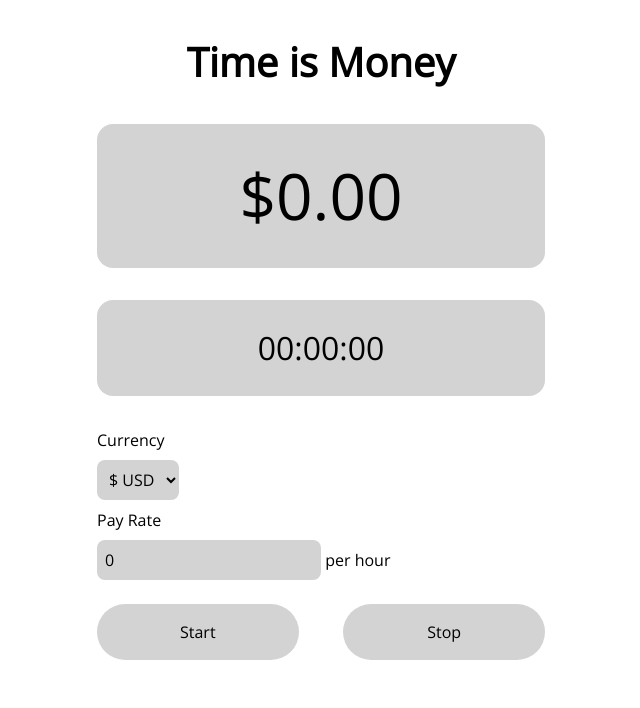
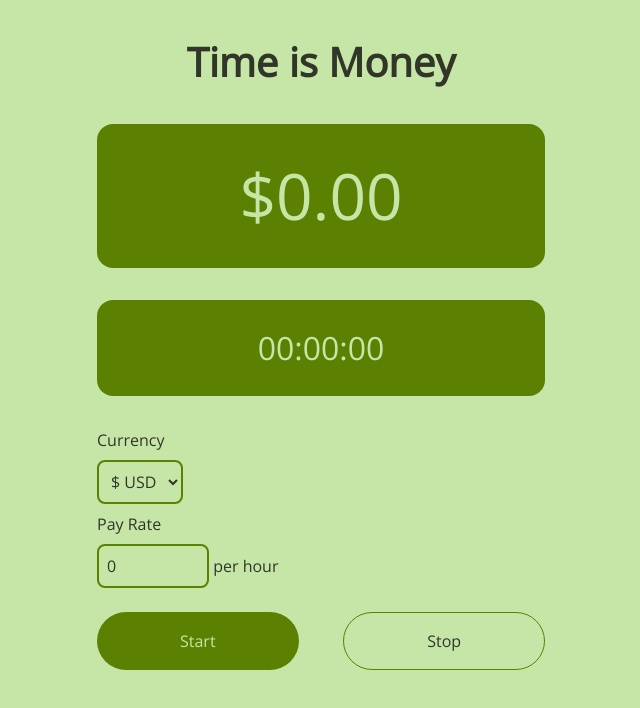
Before and after one commit to delacruzralph/Time-Is-Money-App, a plain HTML site: page index.html in a window 1280 px wide. Shown: the whole page, without its empty margins (319-959 px from the left). Drawn offline with nearby package versions, Linux system fonts and the light colour scheme.

Commit message:
added color styles

```diff
--- a/styles.css
+++ b/styles.css
@@ -1,5 +1,4 @@
 @import url('https://fonts.googleapis.com/css2?family=Open+Sans&display=swap');
-
 /*
   Josh's Custom CSS Reset
   https://www.joshwcomeau.com/css/custom-css-reset/
@@ -64,24 +63,28 @@ body {
   font-family: 'Open Sans', sans-serif;
   padding: 2rem;
   margin: auto;
+  background-color: #C5E6A6;
 }
 
 h1 {
   font-size: 2.5rem;
   margin: auto;
   text-align: center;
+  color: #313628;
 }
 
 p {
   text-align: center;
 }
 
-#pay-earned, #time-worked  {
-  background-color: lightgray;
+#pay-earned,
+#time-worked {
+  background-color: #5C8001;
   padding: 1.5rem;
   font-size: 4rem;
   margin: 2rem auto;
   border-radius: 1rem;
+  color: #C5E6A6;
 }
 
 #time-worked {
@@ -90,26 +93,25 @@ p {
 
 label {
   margin-block: 0.5rem;
+  color: #313628;
   display: block;
 }
 
-label[for="per"] {
-  margin: 0;
-  display: inline;
-}
-
-select, input {
-  border: none;
-  background-color: lightgray;
+select,
+input {
+  border: #5C8001 2px solid;
+  background-color: transparent;
   border-radius: 0.5rem;
+  color: #313628;
   padding: 0.5rem;
 }
 
 #pay-rate {
-  width: 50%;
+  width: 25%;
 }
 
 #per-hour {
+  color: #313628;
   display: inline;
 }
 
@@ -126,7 +128,18 @@ button {
   padding-block: 1rem;
   width: 45%;
   transition: opacity 0.15s;
+  color: #313628;
   cursor: pointer;
+}
+
+#start-btn {
+  background-color: #5C8001;
+  color: #C5E6A6;
+}
+
+#stop-btn {
+  background-color: #C5E6A6;
+  border: #5C8001 solid 1px;
 }
 
 button:hover {
```
